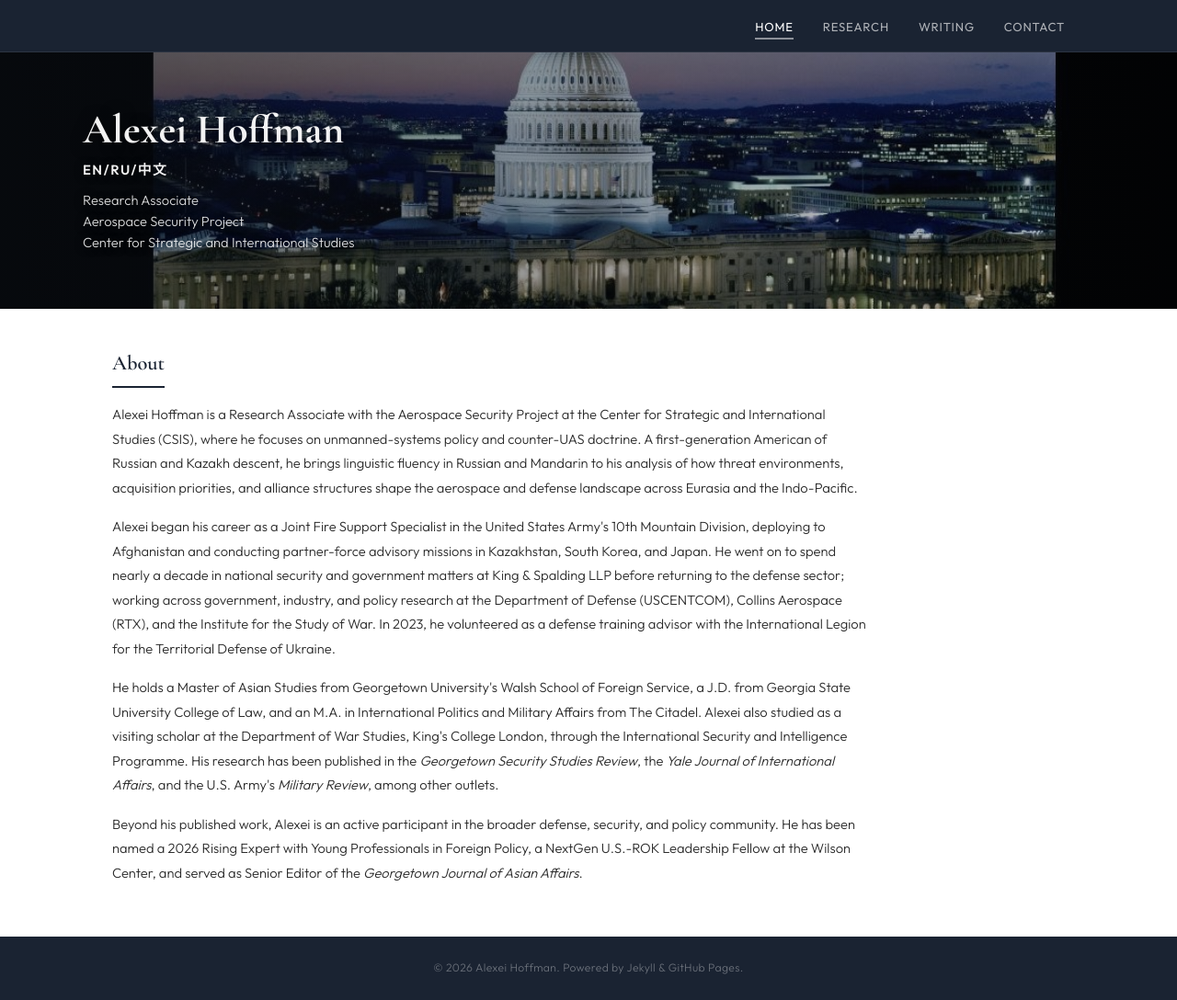
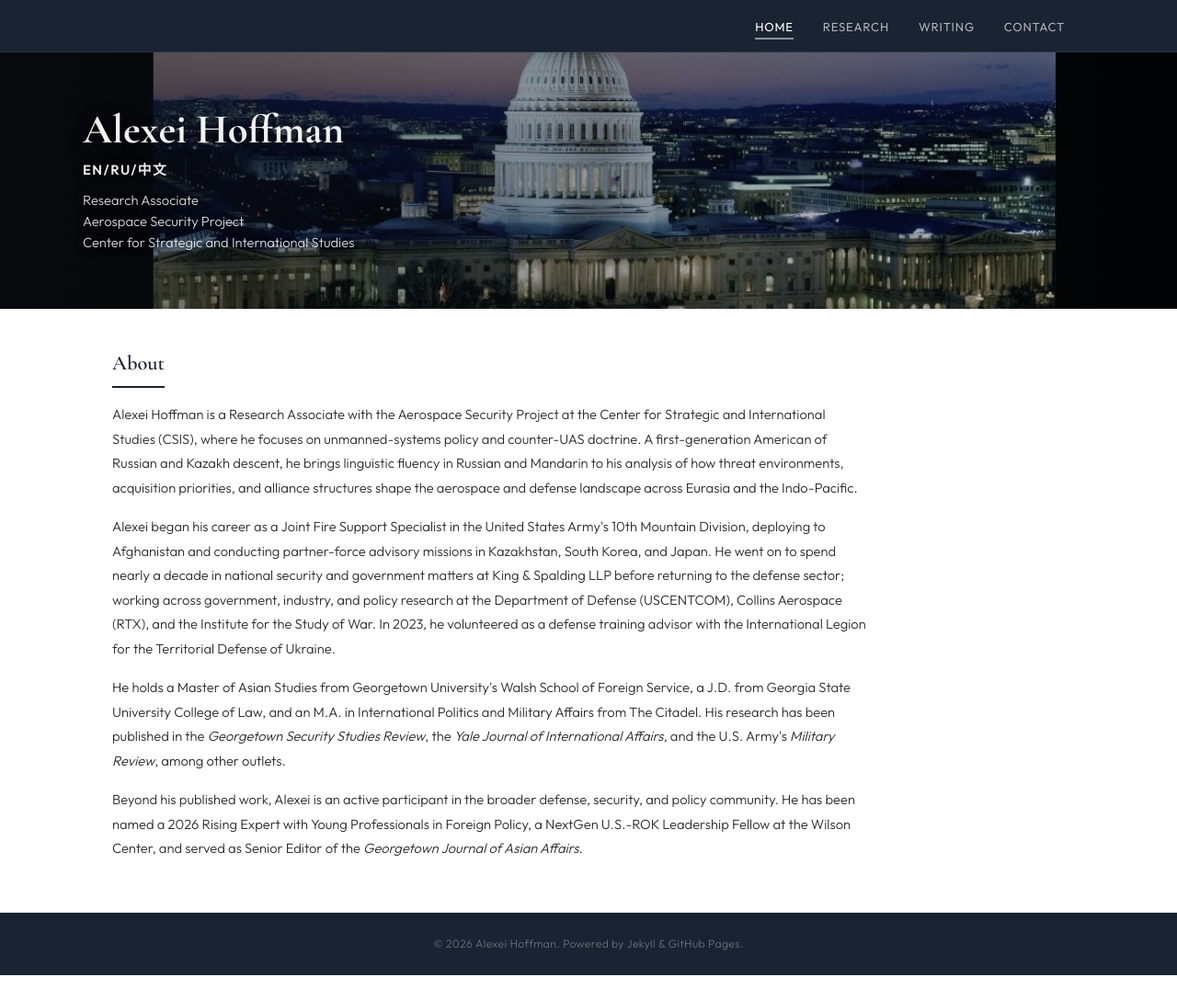
Before and after one commit to a-novi13-byte/a-novi13-byte.github.io, a Jekyll site: the page built from index.html, in a window 1280 px wide and 1088 px high. Shown: the whole window at 92% size. Built offline with Jekyll 4.4.1, drawn with Linux system fonts in a browser that asks for light colours.

Commit message:
Update index.html

```diff
--- a/index.html
+++ b/index.html
@@ -20,6 +20,6 @@ title: Home
   <h2 class="about-heading">About</h2>
   <p>Alexei Hoffman is a Research Associate with the Aerospace Security Project at the Center for Strategic and International Studies (CSIS), where he focuses on unmanned-systems policy and counter-UAS doctrine. A first-generation American of Russian and Kazakh descent, he brings linguistic fluency in Russian and Mandarin to his analysis of how threat environments, acquisition priorities, and alliance structures shape the aerospace and defense landscape across Eurasia and the Indo-Pacific.</p>
   <p>Alexei began his career as a Joint Fire Support Specialist in the United States Army's 10th Mountain Division, deploying to Afghanistan and conducting partner-force advisory missions in Kazakhstan, South Korea, and Japan. He went on to spend nearly a decade in national security and government matters at King &amp; Spalding LLP before returning to the defense sector; working across government, industry, and policy research at the Department of Defense (USCENTCOM), Collins Aerospace (RTX), and the Institute for the Study of War. In 2023, he volunteered as a defense training advisor with the International Legion for the Territorial Defense of Ukraine.</p>
-  <p>He holds a Master of Asian Studies from Georgetown University's Walsh School of Foreign Service, a J.D. from Georgia State University College of Law, and an M.A. in International Politics and Military Affairs from The Citadel. Alexei also studied as a visiting scholar at the Department of War Studies, King's College London, through the International Security and Intelligence Programme. His research has been published in the <em>Georgetown Security Studies Review</em>, the <em>Yale Journal of International Affairs</em>, and the U.S. Army's <em>Military Review</em>, among other outlets.</p>
+  <p>He holds a Master of Asian Studies from Georgetown University's Walsh School of Foreign Service, a J.D. from Georgia State University College of Law, and an M.A. in International Politics and Military Affairs from The Citadel. His research has been published in the <em>Georgetown Security Studies Review</em>, the <em>Yale Journal of International Affairs</em>, and the U.S. Army's <em>Military Review</em>, among other outlets.</p>
   <p>Beyond his published work, Alexei is an active participant in the broader defense, security, and policy community. He has been named a 2026 Rising Expert with Young Professionals in Foreign Policy, a NextGen U.S.-ROK Leadership Fellow at the Wilson Center, and served as Senior Editor of the <em>Georgetown Journal of Asian Affairs</em>.</p>
 </section>
```
